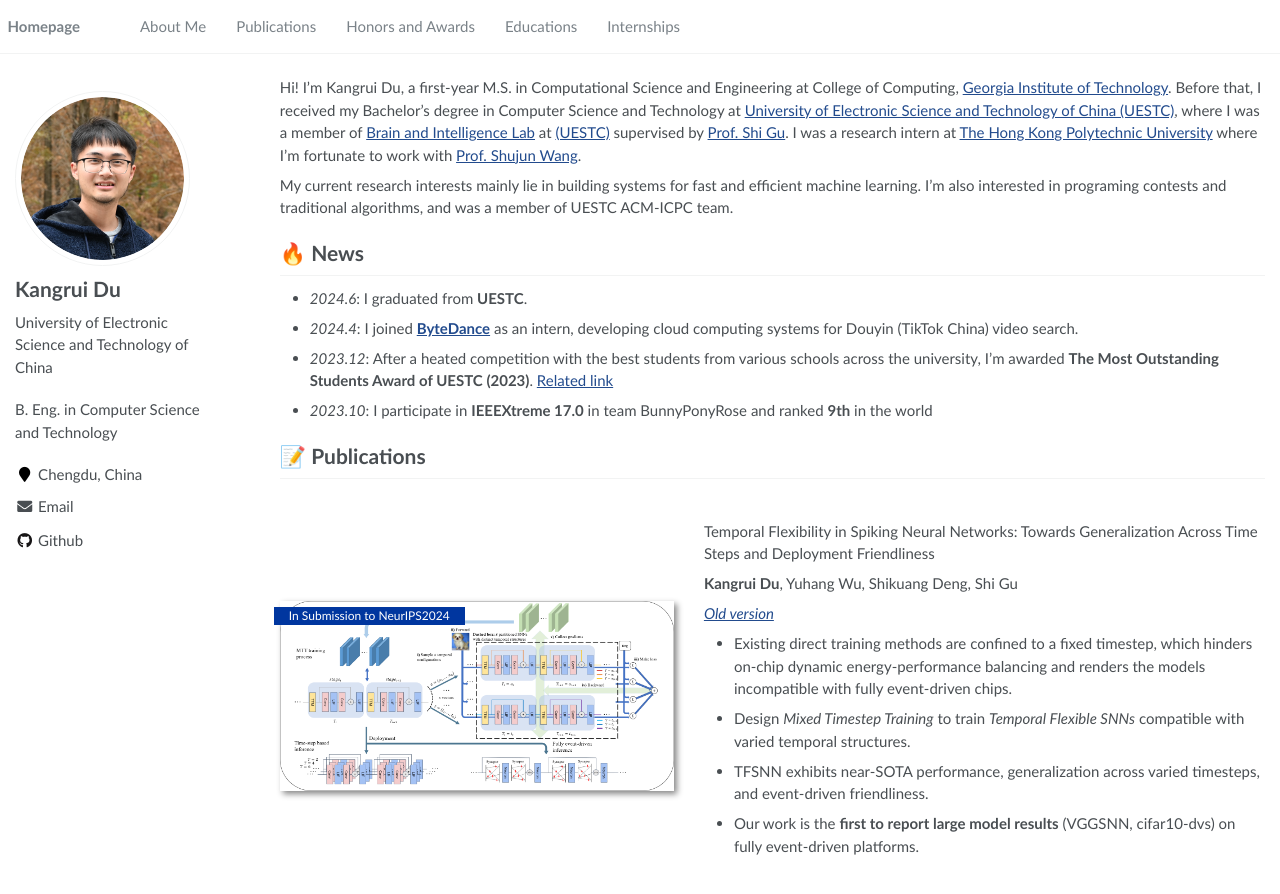
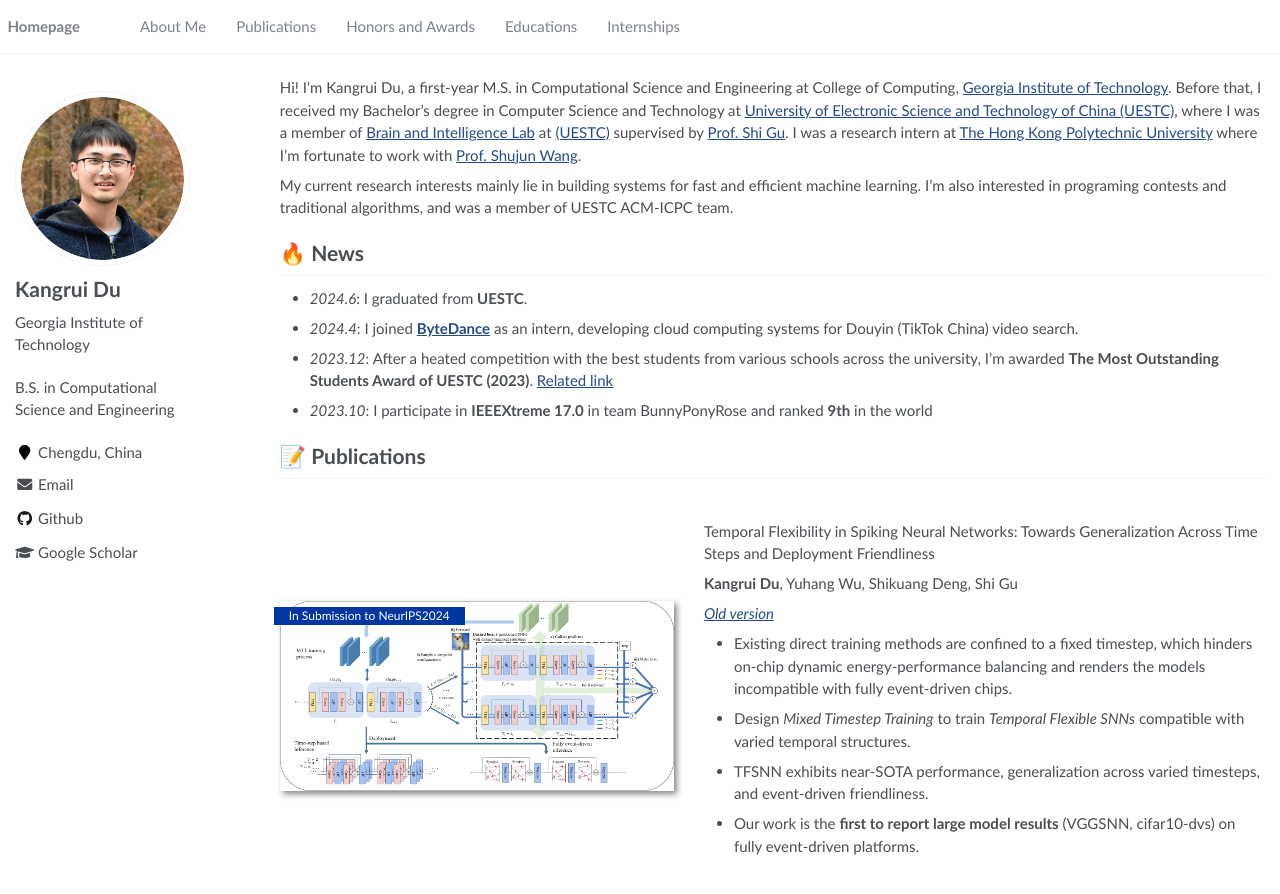
Before and after one commit to Rockdu/Rockdu.github.io, a Jekyll site: the page built from _pages/about.md, in a window 1280 px wide and 900 px high. Shown: the top 894 px of the window. Built offline with Jekyll 4.4.1, drawn with Linux system fonts in a browser that asks for light colours.

Commit message:
edit personal info

```diff
--- a/_config.yml
+++ b/_config.yml
@@ -23,13 +23,13 @@ baidu_site_verification  :  # get baidu_site_verification from https://ziyuan.ba
 author:
   name             : "Kangrui Du"
   avatar           : "images/android-chrome-512x512.png"
-  bio              : "University of Electronic Science and Technology of China"
-  bio-part2        : "B. Eng. in Computer Science and Technology"
+  bio              : "Georgia Institute of Technology"
+  bio-part2        : "B.S. in Computational Science and Engineering"
   location         : "Chengdu, China"
   employer         :
   pubmed           :
-  googlescholar    :  # "https://scholar.google.com/citations?user=YOUR_GOOGLE_SCHOLAR_ID"
-  email            : "Kangrdu@gmail.com"
+  googlescholar    :  "https://scholar.google.com/citations?user=JTMWQlAAAAAJ&hl=en&oi=ao"
+  email            : "kangrdu@gmail.com"
   researchgate     :  # e.g., "https://www.researchgate.net/profile/yourprofile"
   uri              :
   bitbucket        :
```
